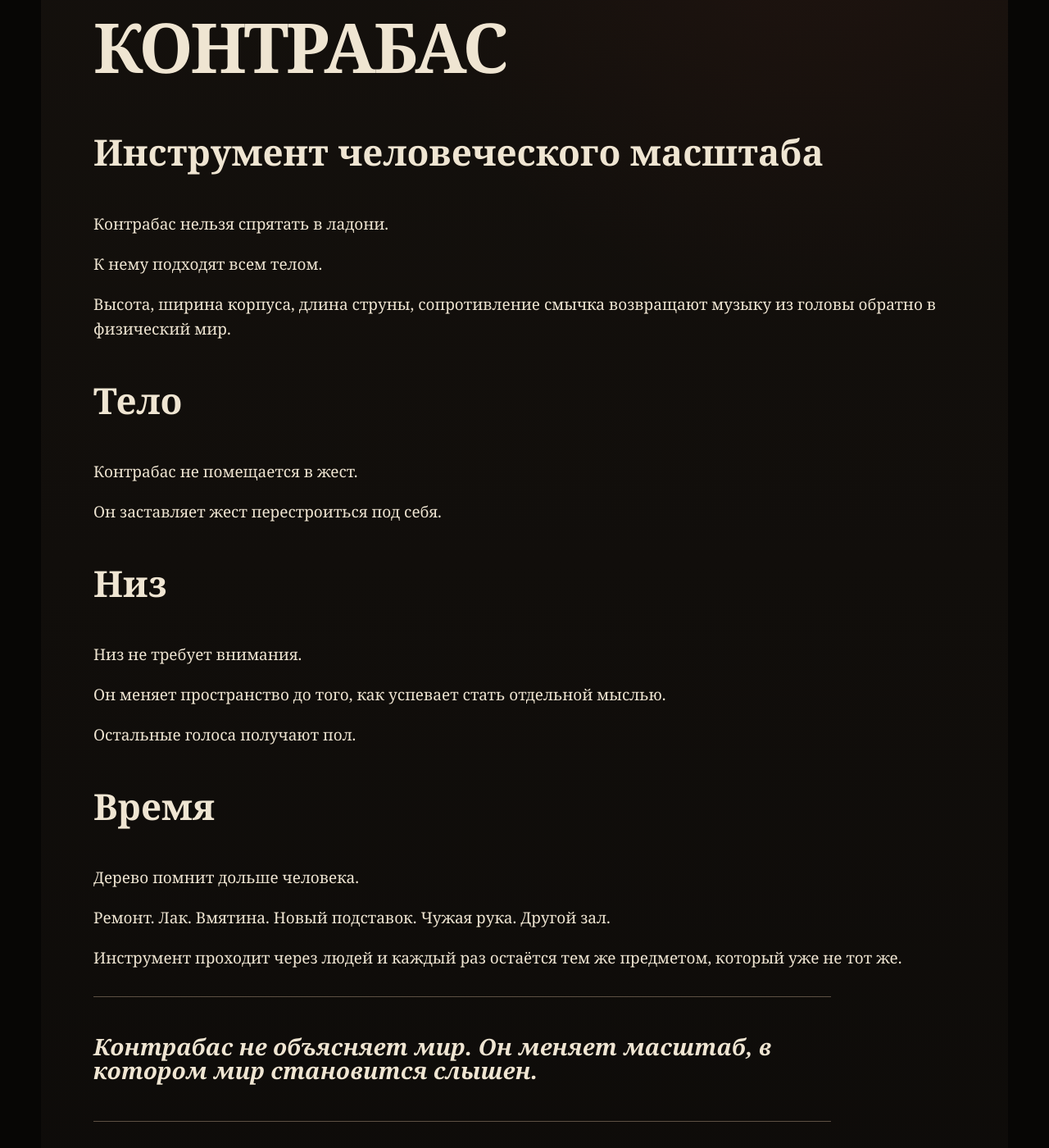
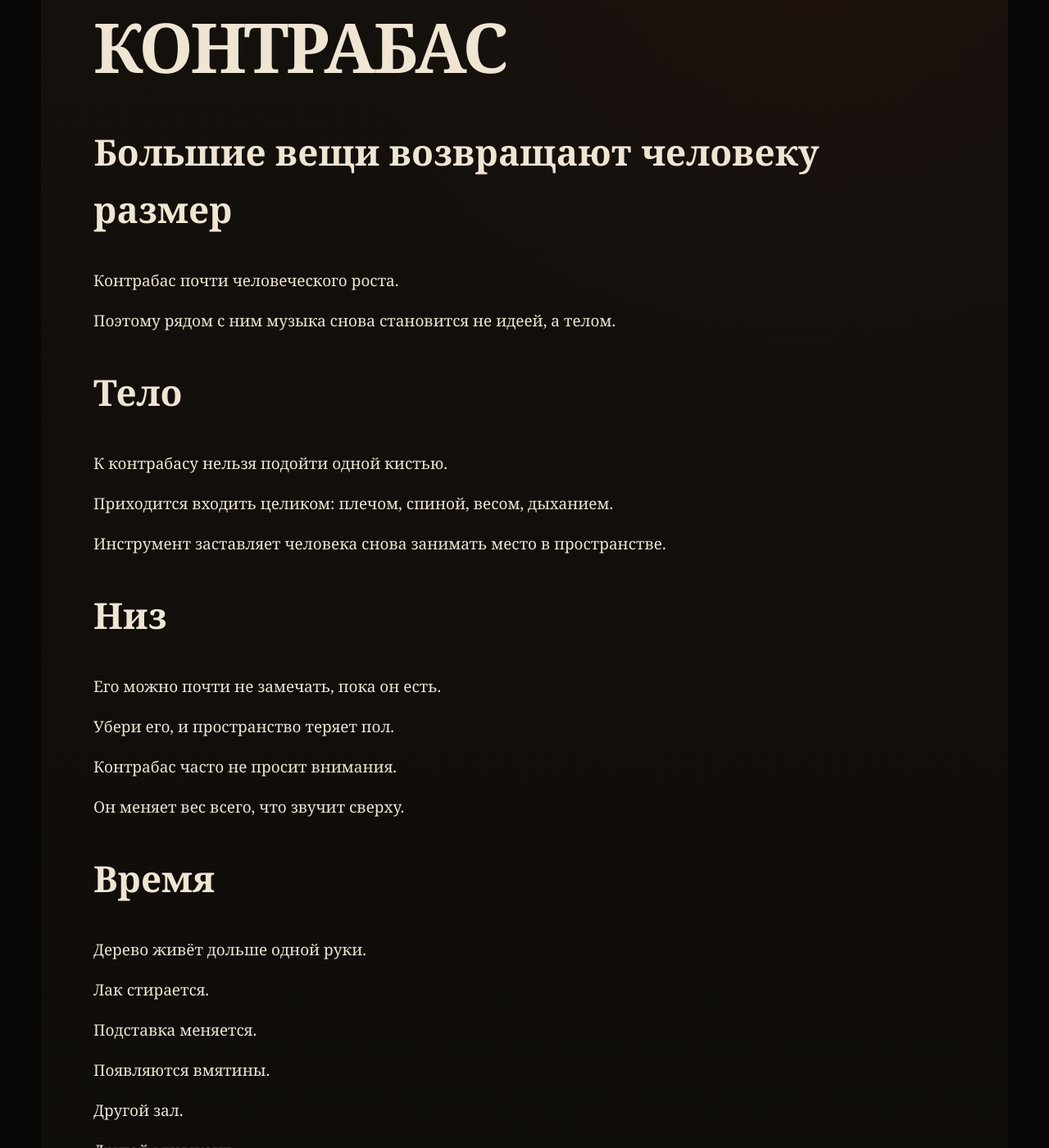
Before and after one commit to OntosLive/EasyBass.Master, a Jekyll site: the page built from issues/2026-09-28-001.md, in a window 1280 px wide and 1400 px high, scrolled down 316 px. Shown: the whole window at 82% size. Built offline with Jekyll 4.4.1, drawn with Linux system fonts in a browser that asks for light colours; some of the changed text lies outside the part shown.

Commit message:
Rewrite issue 001 around body, low end and time

```diff
--- a/issues/2026-09-28-001.md
+++ b/issues/2026-09-28-001.md
@@ -10,36 +10,46 @@ permalink: /archive/001/
 
 # КОНТРАБАС
 
-## Инструмент человеческого масштаба
+## Большие вещи возвращают человеку размер
 
-Контрабас нельзя спрятать в ладони.
+Контрабас почти человеческого роста.
 
-К нему подходят всем телом.
-
-Высота, ширина корпуса, длина струны, сопротивление смычка возвращают музыку из головы обратно в физический мир.
+Поэтому рядом с ним музыка снова становится не идеей, а телом.
 
 ## Тело
 
-Контрабас не помещается в жест.
+К контрабасу нельзя подойти одной кистью.
 
-Он заставляет жест перестроиться под себя.
+Приходится входить целиком: плечом, спиной, весом, дыханием.
+
+Инструмент заставляет человека снова занимать место в пространстве.
 
 ## Низ
 
-Низ не требует внимания.
+Его можно почти не замечать, пока он есть.
 
-Он меняет пространство до того, как успевает стать отдельной мыслью.
+Убери его, и пространство теряет пол.
 
-Остальные голоса получают пол.
+Контрабас часто не просит внимания.
+
+Он меняет вес всего, что звучит сверху.
 
 ## Время
 
-Дерево помнит дольше человека.
+Дерево живёт дольше одной руки.
 
-Ремонт. Лак. Вмятина. Новый подставок. Чужая рука. Другой зал.
+Лак стирается.
 
-Инструмент проходит через людей и каждый раз остаётся тем же предметом, который уже не тот же.
+Подставка меняется.
 
-> **Контрабас не объясняет мир. Он меняет масштаб, в котором мир становится слышен.**
+Появляются вмятины.
+
+Другой зал.
+
+Другой музыкант.
+
+Контрабас проходит через людей и несёт след каждого дальше.
+
+> **Контрабас не увеличивает человека. Он возвращает ему масштаб.**
 
 **EasyBassMaster**
```
